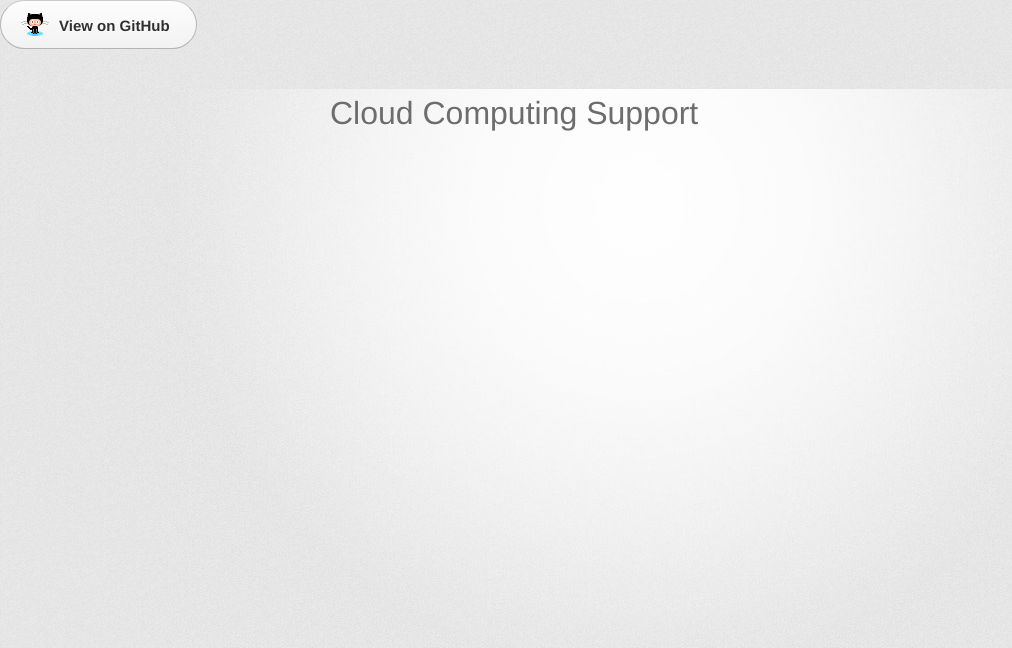
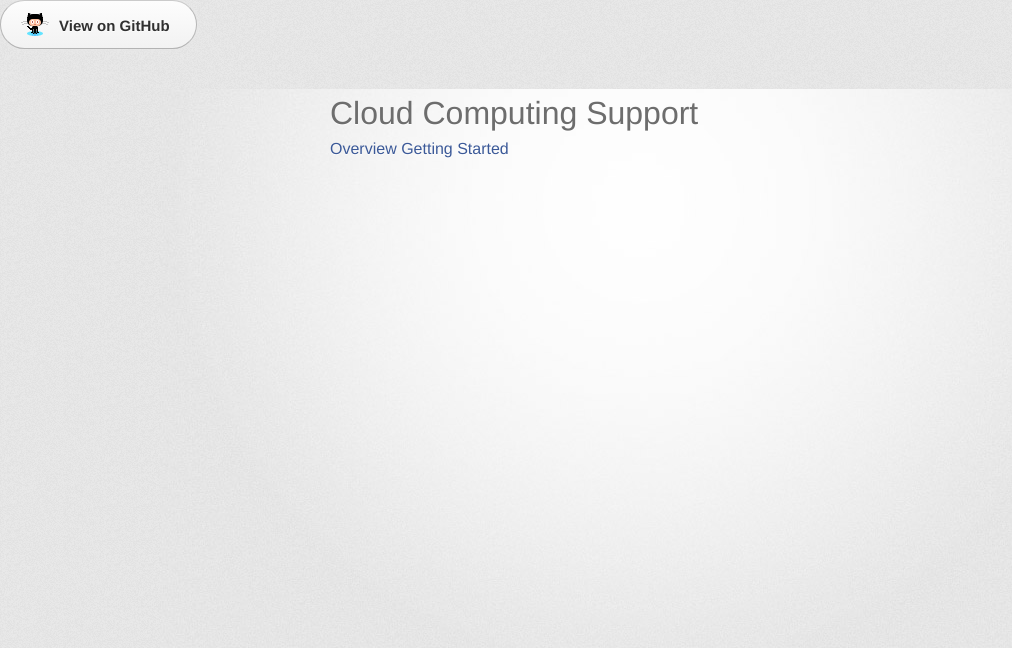
Before and after one commit to ucberkeley/brc-draft-documentation, a Jekyll site: the page built from cloud/index.md, in a window 1280 px wide. Shown: the top 648 px of the page, without its empty margins (0-1012 px from the left). Built offline with Jekyll 4.4.1, drawn with Linux system fonts in a browser that asks for light colours.

Commit message:
Added initial links to subsidiary pages.

```diff
--- a/cloud/index.md
+++ b/cloud/index.md
@@ -3,3 +3,6 @@ layout: default
 ---
 
 # Cloud Computing Support
+
+[Overview](https://ucberkeley.github.io/brc-draft-documentation/cloud/overview.html)
+[Getting Started](https://ucberkeley.github.io/brc-draft-documentation/cloud/gettingstarted.html)
```
